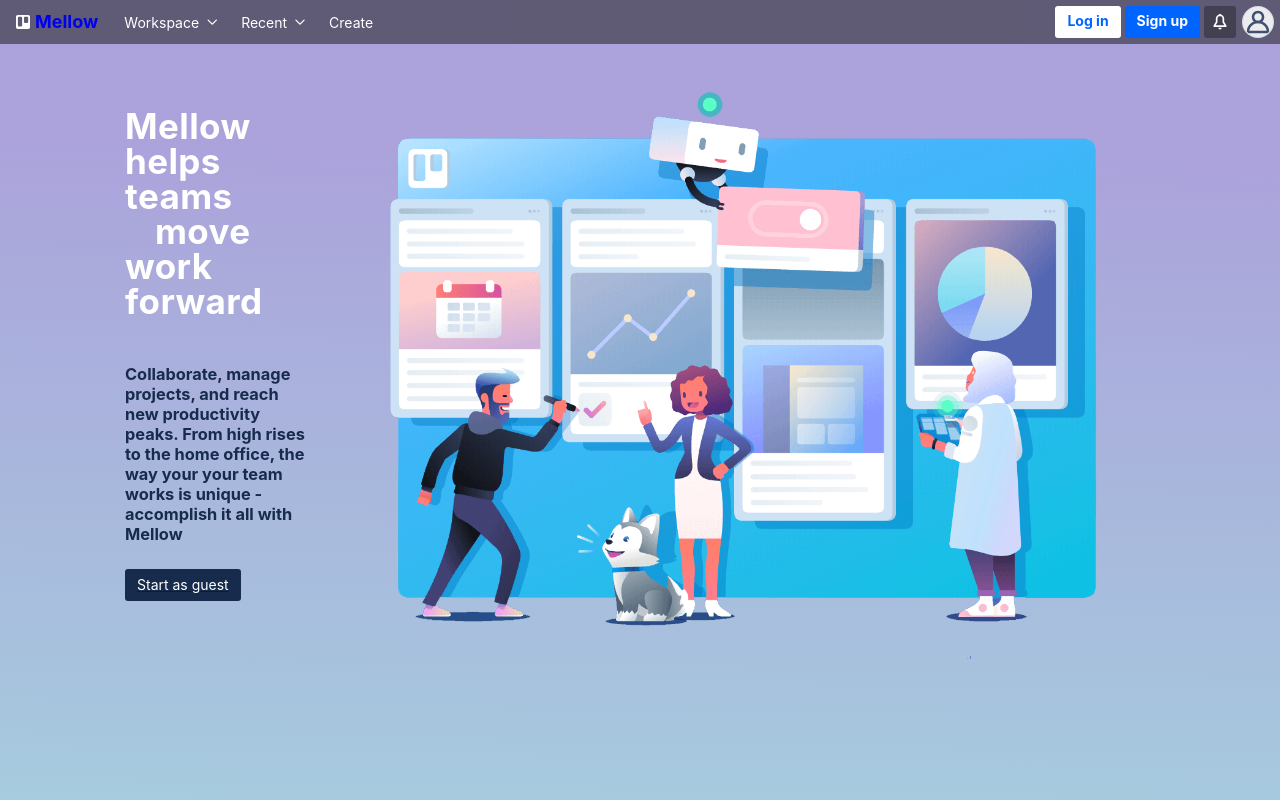
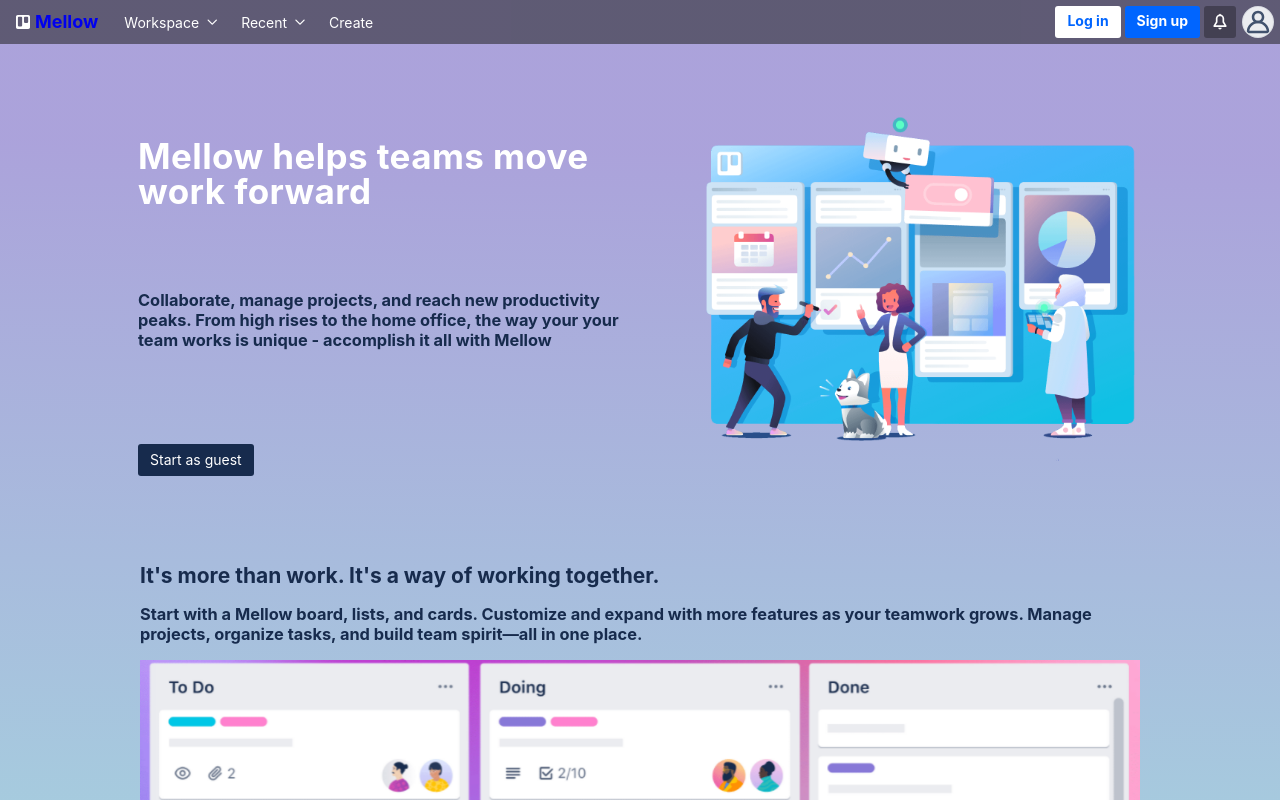
Before and after one commit to ylazarus/mellow-frontend, a Vue app: page /board in a window 1280 px wide. Built offline with nearby package versions, Linux system fonts and the light colour scheme; no server answers; what v-calendar, vue-unsplash would draw is missing.

Commit message:
Home page added

```diff
--- a/src/styles/scss/base/_layout.scss
+++ b/src/styles/scss/base/_layout.scss
@@ -11,6 +11,7 @@
     width: auto;
     margin: 0 auto;
     max-width: 1080px;
+}
 
 
 
@@ -26,7 +27,7 @@
     // @include for-wide-layout {
     //     @include layoutGTC($break-wide);
     // }
-}
+
 
 
 .main-text {
--- a/src/styles/scss/cmps/_home-page.scss
+++ b/src/styles/scss/cmps/_home-page.scss
@@ -1,36 +1,62 @@
 .home-page-container{
+
     background: linear-gradient(1deg,#579cc187,#8b7fcdb8 80%);
     height: 100vh;
-    padding-top: 80px;
-    .title-container{
-        display: flex;
-        margin: 0 125px;
+    padding-top: 30px;
+    overflow-y: auto;
+    @media (min-width: 600px){
+    padding-top: 55px;
+    }
+
+    @media (min-width: 880px){
+        padding-top: 80px;
+
+    }
+
+        .title-container{
+
+        max-width: 1200px;
+        display: grid;
+        grid-template-columns: 60px 1fr 1fr 60px;
+
+        grid-template-rows: 20px 1fr 1fr 20px;
+        gap: 10px;
+        margin: 0 auto;
+
+        @media (min-width: 880px){
+            grid-template-columns: 100px 1fr 1fr 100px;
+
+        }
 
 
-        .title-text{
-            display: flex;
-            flex-direction: column;
-            justify-content: space-around;
-            flex-grow: 1;
-            height: 50vh;
-            span{
-                padding-left: 30px;
+            h1{
+                color: white;
+                font-size: 2.5rem;
+                line-height: 1;
+                letter-spacing: 0.4px;
+                grid-row: 2 / 3;
+                grid-column: 2 / 4;
+                margin-inline-start: -12px;
+                @media (min-width: 880px){
+                    grid-column: 2 / 3;
+                }
             }
 
             h3{
-                width: 80%;
+                grid-row: 3 / 4;
+                grid-column: 2 / 4;
+                margin-inline-start: -12px;
+                @media (min-width: 880px){
+                    grid-column: 2 / 3;
+                }
+
             }
 
-            .home-logo{
-                color: white;
-                font-size: 2.5rem;
-                width: 75%;
-                line-height: 1;
-                letter-spacing: 0.4px;
-            }
-
-            .guest-login-button{
-                display: flex;
+            .home-link{
+            grid-row: 4 / 5;
+            grid-column: 2 / 3;
+            align-self: self-start;
+            display: flex;
             justify-content: center;
             align-items: center;
             color: #fff;
@@ -42,11 +68,35 @@
             border-radius: 3px;
             padding: 6px 12px;
             cursor: pointer;
+            margin-inline-start: -12px;
             }
+        // }
+        .homepage-img{
+            display: none;
+
+            @media (min-width: 880px){
+                display: block;
+                grid-row: 2 / 6;
+                grid-column: 3 / 4;
+                img{
+
+                    margin-inline-start: 40px;
+                }
+            }
+            // flex: 1;
+            // max-width: 45vw;
         }
-        .home-page-img{
+    }
+    .secondary-text{
+        margin: 60px;
+        max-width: 1000px;
 
-            max-width: 800px;
+        @media (min-width: 880px){
+            margin: 100px;
+        }
+
+        @media (min-width: 1200px){
+            margin: 100px auto
         }
     }
 }
--- a/src/views/home-page.vue
+++ b/src/views/home-page.vue
@@ -1,10 +1,10 @@
 <template>
   <section class="home-page-container">
-    <div class="title-container flex">
-      <div class="title-text">
+    <div class="title-container">
+      <!-- <div class="title-text"> -->
         <h1 class="home-logo">
           Mellow helps teams
-          <span>move work forward</span>
+          move work forward
         </h1>
         <h3
           class="title"
@@ -12,15 +12,19 @@
         <router-link class="home-link" to="/board">
           <span class="guest-login-button">Start as guest</span>
         </router-link>
-      </div>
+      <!-- </div> -->
+      <div class="homepage-img">
      <img
         class="home-page-img"
         src="../assets/imgs/mellow-cover.png"
       />
+      </div>
     </div>
-    <!-- <div class="hero-container">
-      <img class="hero-img" src="../assets/imgs/hero-mello.jpg" />
-    </div> -->
+<div class="secondary-text">
+    <h1> It's more than work. It's a way of working together.</h1>
+    <h3>Start with a Mellow board, lists, and cards. Customize and expand with more features as your teamwork grows. Manage projects, organize tasks, and build team spirit—all in one place.</h3>
+    <img src="../assets/imgs/example-board.png" alt="">
+</div>
   </section>
 </template>
 
--- a/src/views/work-space.vue
+++ b/src/views/work-space.vue
@@ -21,7 +21,7 @@
             <!-- <img src="../assets/icons/empty-star.png" /> -->
             <!-- <img :src="changeImgUrl" /> -->
           </a>
-          <button class="remove-board-button" @click.stop="removeBoard(board._id)">remove</button>
+          <!-- <button class="remove-board-button" @click.stop="removeBoard(board._id)">remove</button> -->
         </div>
         <button
           @click="isCreateBoard = true"
```
Also changed, not shown: src/assets/imgs/board-demo.png (added), src/assets/imgs/example-board.png (added).
